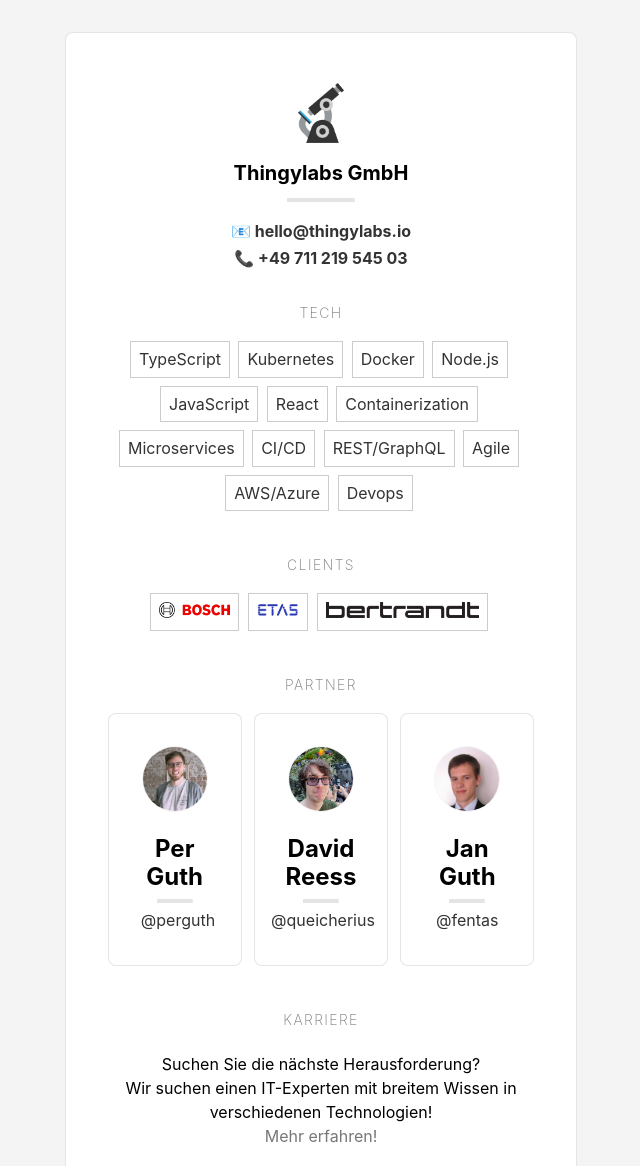
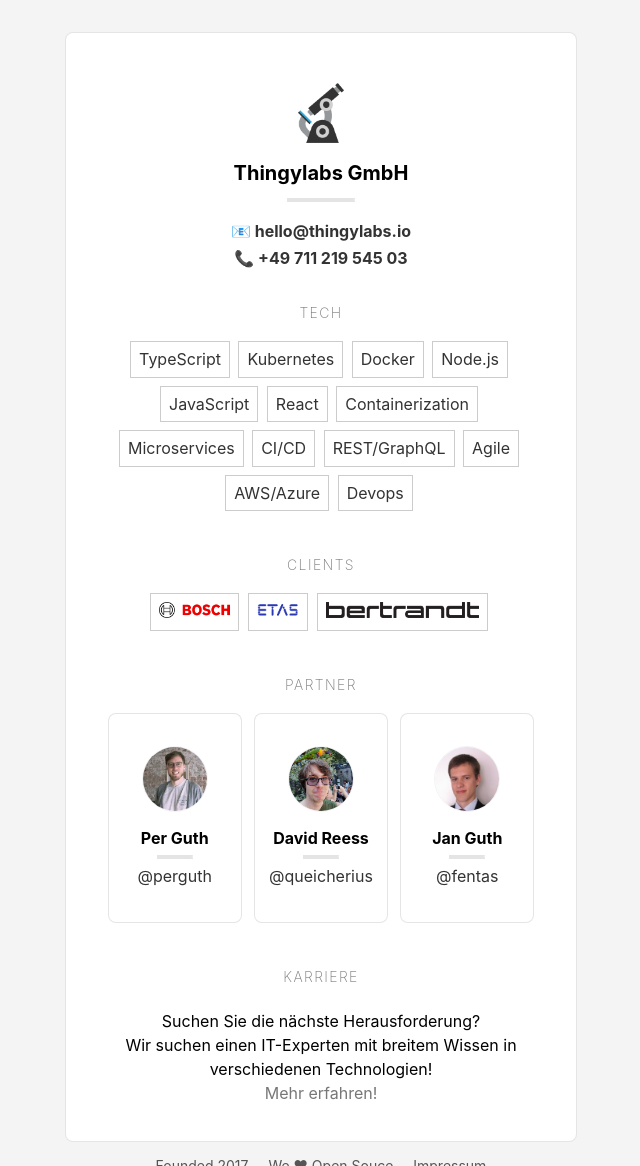
Before and after one commit to michbert/thingylabs.github.io, a plain HTML site: page index.html in a window 1280 px wide. Shown: the top 1166 px of the page, without its empty margins (319-959 px from the left). Drawn offline with nearby package versions, Linux system fonts and the light colour scheme.

Commit message:
Smaller names

```diff
--- a/index.html
+++ b/index.html
@@ -56,26 +56,26 @@
   <div class="pt3 tc"><a class="f6 gray fw2 ttu tracked">Partner</a></div>
 
   <div class="pt2 pb3 tc mv2 relative" data-nosnippet>
-    <article class="w-30 dib bg-white br3 pa3 pa4-ns pb3-ns pb0 mv1 ba b--black-10">
+    <article class="w-30 dib bg-white br3 pa3 pt4-ns pb3-ns pb0 mv1 ba b--black-10">
       <div class="tc">
         <img src="partner/per.jpg" class="br-100 h3 w3 ba b--black-05" alt="Per">
-        <h2 class="f3 mb2">Per<br>Guth</h2>
+        <h2 class="f5 mb2">Per Guth</h2>
         <hr class="mw2 bb bw1 b--black-10">
         <h3 class="f5 fw4 gray mt0 pb1-ns"><a class="link dim dark-gray" href="https://github.com/perguth">@perguth</a></h3>
       </div>
     </article>
-    <article class="w-30 dib bg-white br3 pa2 pa3-ns pt4-ns pb3-ns pt3 pb0 mh2-ns ba b--black-10">
+    <article class="w-30 dib bg-white br3 pa2 pt4-ns pb3-ns pt3 pb0 mh2-ns ba b--black-10">
       <div class="tc">
         <img src="partner/david.jpg" class="br-100 h3 w3 ba b--black-05" alt="David">
-        <h2 class="f3 mb2">David<br>Reess</h2>
+        <h2 class="f5 mb2">David Reess</h2>
         <hr class="mw2 bb bw1 b--black-10">
         <h3 class="f5 fw4 gray mt0 pb1-ns"><a class="link dim dark-gray" href="https://github.com/queicherius">@queicherius</a></h3>
       </div>
     </article>
-    <article class="w-30 dib bg-white br3 pa3 pa4-ns pb3-ns pb0 mv1 ba b--black-10">
+    <article class="w-30 dib bg-white br3 pa3 pt4-ns pb3-ns pb0 mv1 ba b--black-10">
       <div class="tc">
         <img src="partner/jan.jpg" class="br-100 h3 w3 ba b--black-05" alt="Jan">
-        <h2 class="f3 mb2">Jan<br>Guth</h2>
+        <h2 class="f5 mb2">Jan Guth</h2>
         <hr class="mw2 bb bw1 b--black-10">
         <h3 class="f5 fw4 gray mt0 pb1-ns"><a class="link dim dark-gray" href="https://github.com/fentas">@fentas</a></h3>
       </div>
```
